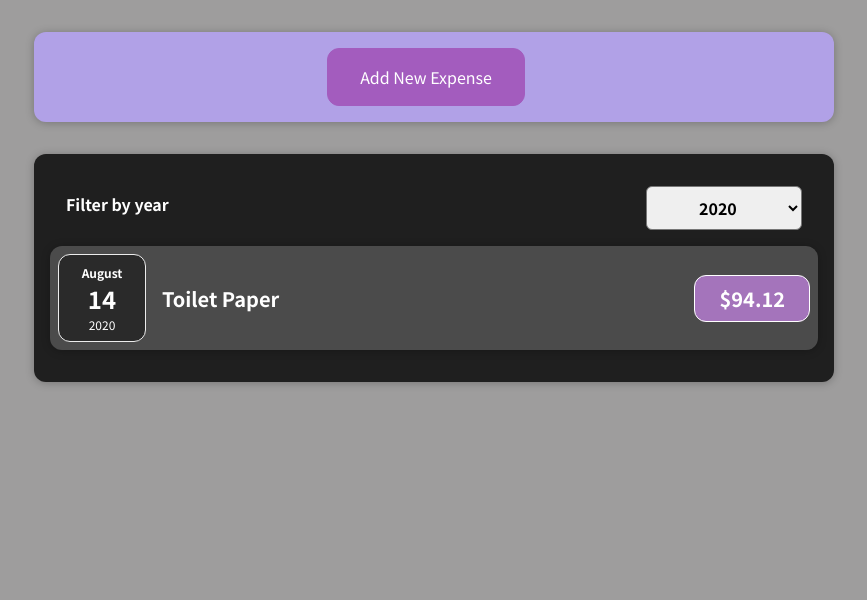
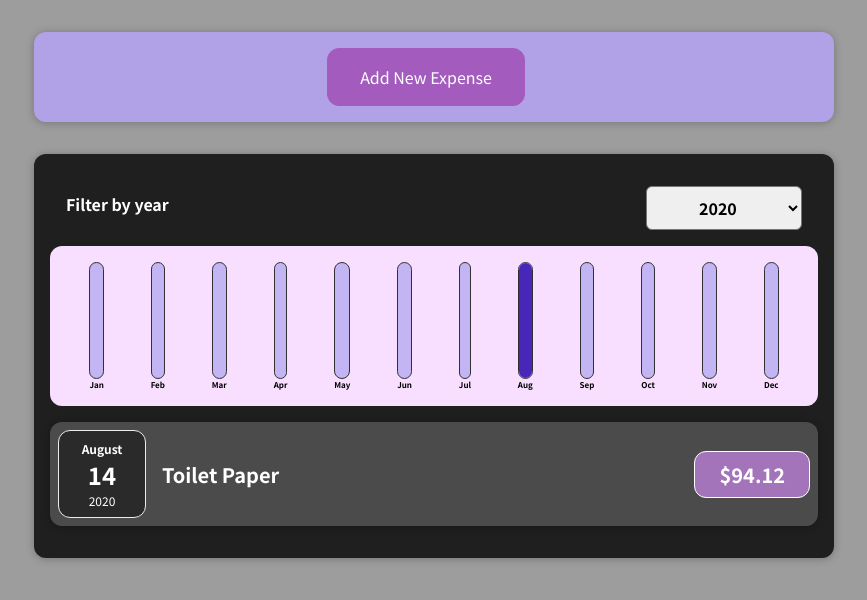
Before and after one commit to TatyCoder/React-New-Course, a React (Create React App) app: page / in a window 1280 px wide. Shown: the top 600 px of the page, without its empty margins (206-1073 px from the left). Built offline with nearby package versions, Linux system fonts and the light colour scheme.

Commit message:
Adding a chart and dynamic styles

```diff
--- /dev/null
+++ b/src/components/Chart.css
@@ -0,0 +1,9 @@
+.chart {
+  padding: 1rem;
+  border-radius: 12px;
+  background-color: #f8dfff;
+  text-align: center;
+  display: flex;
+  justify-content: space-around;
+  height: 10rem;
+}
--- /dev/null
+++ b/src/components/Chart.js
@@ -0,0 +1,31 @@
+import ChartBar from './ChartBar';
+import './Chart.css';
+
+// Here I want to return some JSX code where I have all the chart bars:
+const Chart = (props) => {
+    // To transform the dataPoint object to just a number, map will return a brand new array of 12 values (months):
+    const dataPointValues = props.dataPoints.map(dataPoint => dataPoint.value);
+
+    // To calculate the total maxValue across all months:
+    const totalMaximum = Math.max(...dataPointValues);
+    // Using the spread operator to pull out all the array elements and add them as standalone arguments, which are these 12 values.
+
+    return <div className="chart">
+        {props.dataPoints.map(dataPoint => (
+            <ChartBar
+                key={dataPoint.label}
+                value={dataPoint.value}
+                maxValue={totalMaximum}
+                label={dataPoint.label}
+            />
+        ))}
+    </div>
+};
+
+export default Chart;
+
+/* Notes: I will output the chart bars dynamically by going through an array
+of dataPoints and mapping every dataPoint to a ChartBar. So, that I create as
+many ChartBar components as I have dataPoints, and define which kind of data
+I expect to extract there. So, that dataPoint is an object which has a value,
+maxValue, label (months) and key (label = id) as properties. */
--- /dev/null
+++ b/src/components/ChartBar.css
@@ -0,0 +1,30 @@
+.chart-bar {
+  height: 100%;
+  display: flex;
+  flex-direction: column;
+  align-items: center;
+}
+
+.chart-bar__inner {
+  height: 100%;
+  width: 100%;
+  border: 1px solid #313131;
+  border-radius: 12px;
+  background-color: #c3b4f3;
+  overflow: hidden;
+  display: flex;
+  flex-direction: column;
+  justify-content: flex-end;
+}
+
+.chart-bar__fill {
+  background-color: #4826b9;
+  width: 100%;
+  transition: all 0.3s ease-out;
+}
+
+.chart-bar__label {
+  font-weight: bold;
+  font-size: 0.5rem;
+  text-align: center;
+}
--- /dev/null
+++ b/src/components/ChartBar.js
@@ -0,0 +1,28 @@
+import './ChartBar.css';
+
+const ChartBar = (props) => {
+    let barFillHeight = '0%';
+
+    if (props.maxValue > 0) {
+        barFillHeight = Math.round((props.value / props.maxValue) * 100) + '%';
+    }
+
+    return <div className="chart-bar">
+        <div className="chart-bar__inner">
+            <div className="chart-bar__fill"
+            style={{height: barFillHeight}}
+            ></div>
+        </div>
+        <div className="chart-bar__label">{props.label}</div>
+    </div>
+};
+
+export default ChartBar;
+
+/* Notes: I will definitely need props because I'm defining some props in the Chart component.
+How much I fill the bar depends on the data I'm receiving, so it's depends on the value
+because the chart bar fills by putting the value in relation with the maxValue.
+I set the style of an element dynamically by adding the style prop with double {} because
+this style wants a JavaScript object (created with {}) as a value, for property names I
+should use the camel case version, i.e., backgroundColor: 'white'.
+I can dynamically output props.label so that the label is visible. */
--- a/src/components/ExpenseForm.js
+++ b/src/components/ExpenseForm.js
@@ -54,7 +54,7 @@ const ExpenseForm = (props) => {
         // To create an object that combines all the entered data:
         const expenseData = {
             title: enteredTitle,
-            amount: enteredAmount,
+            amount: +enteredAmount,  // When adding multiple values they are added as strings instead of numbers. Fixing it here by enforcing a number conversion (with +).
             date: new Date(enteredDate) // Dates are tricky**
         };
 
--- a/src/components/Expenses.js
+++ b/src/components/Expenses.js
@@ -4,6 +4,7 @@ import Card from './Card';
 import ExpensesFilter from './ExpensesFilter';
 import './Expenses.css';
 import ExpensesList from './ExpensesList';  // Here I now import this.
+import ExpensesChart from './ExpensesChart';
 
 const Expenses = (props) => {
     const [filteredYear, setFilteredYear] = useState('2020');
@@ -27,6 +28,7 @@ const Expenses = (props) => {
                     onSelected={filteredYear}
                     onYearFilter={selectYearHandler}
                 />
+                <ExpensesChart expenses={filteredExpenses} />
                 <ExpensesList items={filteredExpenses} />
             </Card>
         </div>
--- /dev/null
+++ b/src/components/ExpensesChart.js
@@ -0,0 +1,46 @@
+import Chart from './Chart';
+
+// Created to use the chart and pass in the data points, the goal is to return the Chart:
+const ExpensesChart = (props) => {
+    // To set up the dataPoints, it will be an array with several objects because every dataPoint will be an object:
+    const chartDataPoints = [
+        { label: 'Jan', value: 0 }, // Initial value is zero.
+        { label: 'Feb', value: 0 },
+        { label: 'Mar', value: 0 },
+        { label: 'Apr', value: 0 },
+        { label: 'May', value: 0 },
+        { label: 'Jun', value: 0 },
+        { label: 'Jul', value: 0 },
+        { label: 'Aug', value: 0 },
+        { label: 'Sep', value: 0 },
+        { label: 'Oct', value: 0 },
+        { label: 'Nov', value: 0 },
+        { label: 'Dec', value: 0 },
+    ];
+
+    for (const expense of props.expenses) {  // Using a for of since props.expenses is an array.
+        const expenseMonth = expense.date.getMonth();  // Jan has index zero in the array.
+        chartDataPoints[expenseMonth].value += expense.amount;
+    }
+
+    return <Chart dataPoints={chartDataPoints} />
+};
+
+export default ExpensesChart;
+
+/* Notes: In Chart.js file, when I map through dataPoints I access
+values like label and value on the given dataPoint. So these objects
+should have a label and a value key.
+I don't wanna have zero for every dataPoint. Instead, I wanna have
+a look at the filtered expenses and make sure that I go through
+all the expenses for a selected year and then sum up the expenses
+for all the different months and I assign them to the dataPoints.
+So therefore I expect to get the filteredExpenses as a prop on
+ExpensesChart component because I will use ExpensesChart in the
+Expenses.js file later.
+Adding a for of loop to loop through all the expenses, which I get via
+props and then I look at every expense, get the month of that expense and
+updates the value of the appropriate dataPoint by the expense amount. So
+that I increase the value of a given month by that expense amount. And I go
+through all expenses to sum up all the expenses for the different months and
+assign the values to the appropriate months or to the appropriate dataPoints. */
--- a/src/components/ExpensesList.js
+++ b/src/components/ExpensesList.js
@@ -1,5 +1,5 @@
 // Now I need to import these here:
-import ExpenseItem from "./ExpenseItem";
+import ExpenseItem from './ExpenseItem';
 import './ExpensesList.css';
 
 // Creating a new const and copying the variable expensesContent from Expenses component:
```
Also changed, not shown: 1 other file (tests, documents, lock files or other folders).
